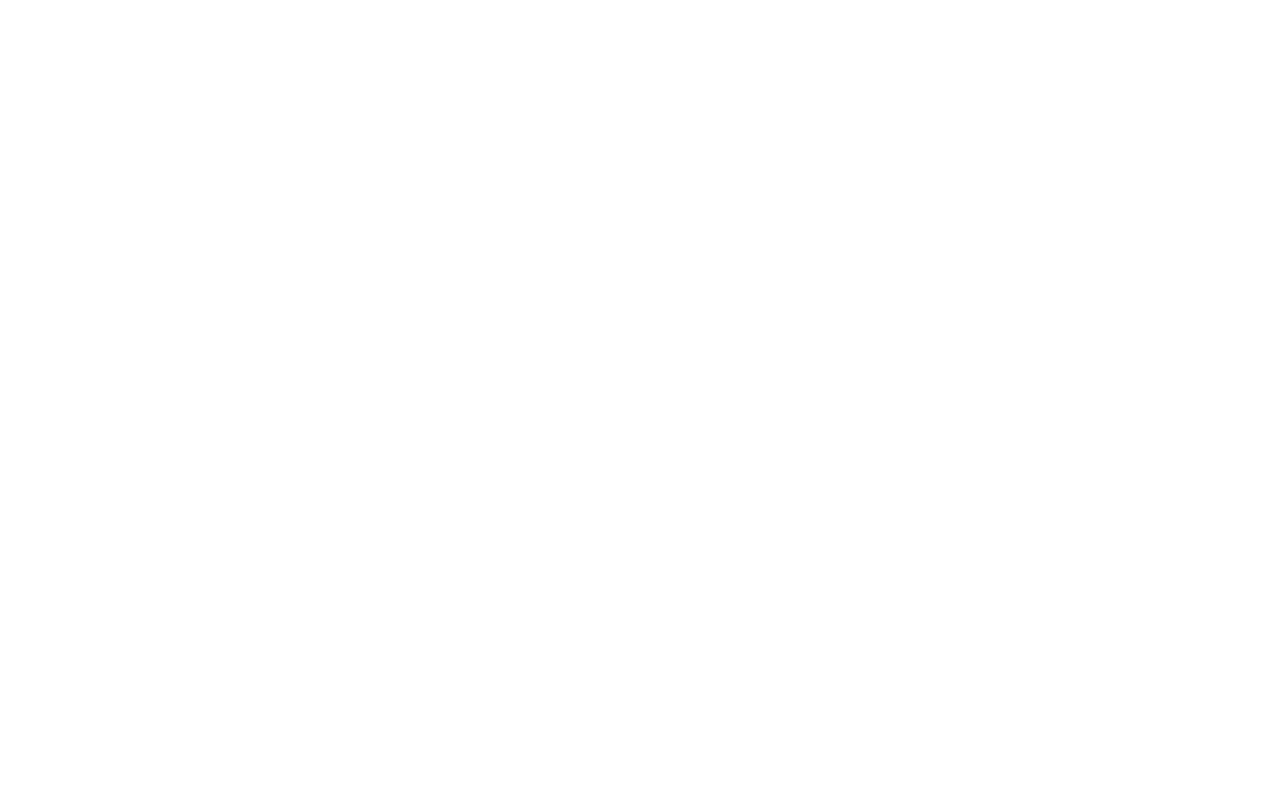
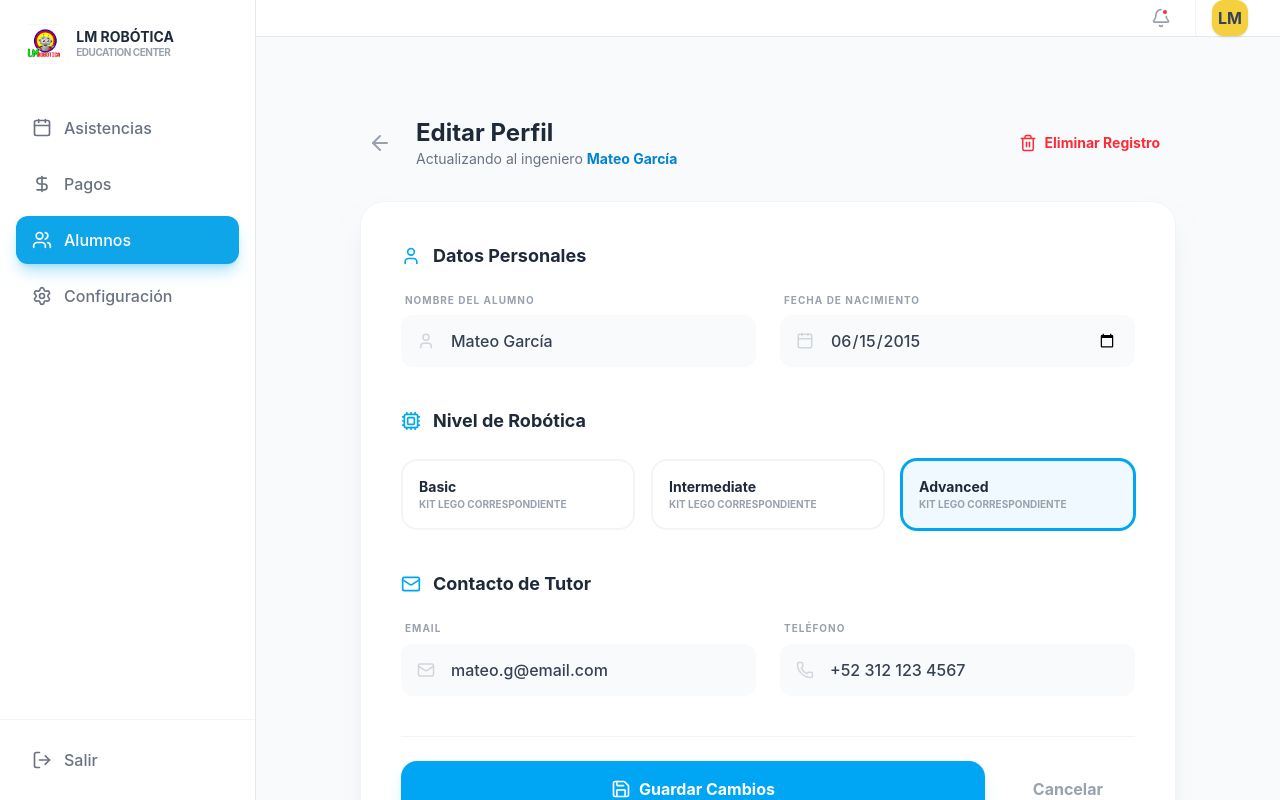
Before and after one commit to luisiy01/lm-robotica-front, a React (Vite) app: page /dashboard/alumnos/editar/1 in a window 1280 px wide. Before the commit this address had no page. Built offline with nearby package versions, Linux system fonts and the light colour scheme.

Commit message:
editar alumno

```diff
--- a/src/components/NewDashboard/NewDashboard.tsx
+++ b/src/components/NewDashboard/NewDashboard.tsx
@@ -13,8 +13,12 @@
 import { Outlet } from "react-router";
 import logoLM from "../../assets/images/logo_lm_robotica.jpg";
 import './NewDashboard.css';
+import { useNavigate } from 'react-router';
 
 export const NewDashboard = () => {
+
+    const navigate = useNavigate();
+
     return (
         <div className="dashboard-container">
 
@@ -48,7 +52,10 @@
                 </nav>
 
                 <div className="p-4 border-t border-gray-100">
-                    <button className="sidebar-item w-full text-red-500 hover:bg-red-50 hover:text-red-600">
+                    <button
+                        className="sidebar-item w-full text-red-500 hover:bg-red-50 hover:text-red-600"
+                        onClick={() => navigate('/')}
+                    >
                         <LogOut size={20} />
                         <span>Salir</span>
                     </button>
--- a/src/components/NewDashboard/components/Alumnos/Alumnos.tsx
+++ b/src/components/NewDashboard/components/Alumnos/Alumnos.tsx
@@ -88,7 +88,8 @@
                         </thead>
                         <tbody className="divide-y divide-gray-50">
                             {alumnosData.map((alumno, index) => (
-                                <tr key={alumno.id} className="table-row-hover stagger-item" style={{ animationDelay: `${index * 0.1}s` }}>
+                                <tr key={alumno.id} className="table-row-hover stagger-item" style={{ animationDelay: `${index * 0.1}s` }}
+                                    onClick={() => navigate(`/dashboard/alumnos/editar/${alumno.id}`)}>
                                     <td className="px-6 py-4">
                                         <div className="flex items-center gap-3">
                                             <div className={`avatar-lego ${alumno.color}`}>
--- /dev/null
+++ b/src/components/NewDashboard/components/Alumnos/EditarAlumno/EditarAlumno.css
@@ -0,0 +1,46 @@
+@import "tailwindcss";
+
+/* Contenedor de la tarjeta del formulario */
+.form-card {
+    @apply bg-white p-6 sm:p-10 rounded-3xl border border-gray-100 shadow-xl shadow-gray-200/50;
+}
+
+/* Títulos de sección con número o icono */
+.section-title {
+    @apply text-lg font-bold text-gray-800 mb-6 flex items-center gap-3;
+}
+
+.step-number {
+    @apply w-7 h-7 bg-sky-100 text-sky-600 rounded-full flex items-center justify-center text-xs font-bold shrink-0;
+}
+
+/* Etiquetas de los campos */
+.input-label {
+    @apply block text-[10px] font-bold text-gray-400 uppercase tracking-widest mb-2 ml-1;
+}
+
+/* Input Base */
+.form-input {
+    @apply w-full py-3 bg-gray-50 border-2 border-transparent rounded-xl focus:bg-white focus:border-sky-500 focus:outline-none transition-all text-gray-700 font-medium placeholder:text-gray-300;
+    /* Espacio extra a la derecha siempre */
+    padding-right: 1rem;
+}
+
+/* Ajuste forzado para iconos a la izquierda */
+.input-with-icon {
+    @apply !pl-12;
+}
+
+/* Área de texto específica */
+.form-textarea {
+    @apply min-h-[120px] pt-3 resize-none;
+}
+
+/* Selectores de Nivel (Estilo LEGO) */
+.level-selector-card {
+    @apply p-4 border-2 border-gray-100 rounded-2xl transition-all duration-200;
+}
+
+.peer:checked+.level-selector-card {
+    @apply border-sky-500 bg-sky-50 ring-1 ring-sky-500;
+}
--- /dev/null
+++ b/src/components/NewDashboard/components/Alumnos/EditarAlumno/EditarAlumno.tsx
@@ -0,0 +1,113 @@
+import { useState } from 'react';
+import { User, Mail, Phone, Save, ArrowLeft, ShieldCheck, Calendar, Trash2, Cpu } from 'lucide-react';
+import './EditarAlumno.css';
+import '../../../NewDashboard.css';
+import { useNavigate } from 'react-router';
+
+export const EditarAlumno = () => {
+    const [formData, setFormData] = useState({
+        nombre: 'Mateo García',
+        fechaNacimiento: '2015-06-15',
+        nivel: 'Advanced',
+        emailTutor: 'mateo.g@email.com',
+        telefono: '+52 312 123 4567',
+        alergias: 'Ninguna'
+    });
+
+    const navigate = useNavigate();
+
+    return (
+        <div className="p-6 lg:p-10 max-w-4xl mx-auto space-y-8 font-sans">
+
+            {/* ENCABEZADO */}
+            <div className="flex flex-col sm:flex-row sm:items-center justify-between gap-4">
+                <div className="flex items-center gap-4">
+                    <button
+                        className="p-2 hover:bg-gray-100 rounded-xl text-gray-400 transition-colors"
+                        onClick={() => navigate('/dashboard/alumnos')}
+                    >
+                        <ArrowLeft size={24} />
+                    </button>
+                    <div>
+                        <h2 className="text-2xl font-bold text-gray-800">Editar Perfil</h2>
+                        <p className="text-sm text-gray-500">Actualizando al ingeniero <span className="text-sky-600 font-bold">{formData.nombre}</span></p>
+                    </div>
+                </div>
+                <button className="flex items-center justify-center gap-2 px-4 py-2 text-red-500 hover:bg-red-50 rounded-xl font-bold transition-all text-sm">
+                    <Trash2 size={18} />
+                    Eliminar Registro
+                </button>
+            </div>
+
+            <form className="form-card animate-fade-up">
+                {/* DATOS PERSONALES */}
+                <section className="mb-10">
+                    <h3 className="section-title"><User className="text-sky-500" size={20} /> Datos Personales</h3>
+                    <div className="grid grid-cols-1 md:grid-cols-2 gap-6">
+                        <div className="space-y-1">
+                            <label className="input-label">Nombre del Alumno</label>
+                            <div className="relative flex items-center">
+                                <User className="absolute left-4 text-gray-300 z-10" size={18} />
+                                <input type="text" value={formData.nombre} className="form-input input-with-icon" />
+                            </div>
+                        </div>
+                        <div className="space-y-1">
+                            <label className="input-label">Fecha de Nacimiento</label>
+                            <div className="relative flex items-center">
+                                <Calendar className="absolute left-4 text-gray-300 z-10" size={18} />
+                                <input type="date" value={formData.fechaNacimiento} className="form-input input-with-icon" />
+                            </div>
+                        </div>
+                    </div>
+                </section>
+
+                {/* NIVEL */}
+                <section className="mb-10">
+                    <h3 className="section-title"><Cpu className="text-sky-500" size={20} /> Nivel de Robótica</h3>
+                    <div className="grid grid-cols-1 sm:grid-cols-3 gap-4">
+                        {['Basic', 'Intermediate', 'Advanced'].map((lvl) => (
+                            <label key={lvl} className="cursor-pointer">
+                                <input type="radio" name="nivel" className="hidden peer" checked={formData.nivel === lvl} readOnly />
+                                <div className="level-selector-card">
+                                    <p className="font-bold text-gray-800 text-sm">{lvl}</p>
+                                    <p className="text-[10px] text-gray-400 font-bold uppercase">Kit LEGO Correspondiente</p>
+                                </div>
+                            </label>
+                        ))}
+                    </div>
+                </section>
+
+                {/* CONTACTO */}
+                <section className="mb-10">
+                    <h3 className="section-title"><Mail className="text-sky-500" size={20} /> Contacto de Tutor</h3>
+                    <div className="grid grid-cols-1 md:grid-cols-2 gap-6">
+                        <div className="space-y-1">
+                            <label className="input-label">Email</label>
+                            <div className="relative flex items-center">
+                                <Mail className="absolute left-4 text-gray-300 z-10" size={18} />
+                                <input type="email" value={formData.emailTutor} className="form-input input-with-icon" />
+                            </div>
+                        </div>
+                        <div className="space-y-1">
+                            <label className="input-label">Teléfono</label>
+                            <div className="relative flex items-center">
+                                <Phone className="absolute left-4 text-gray-300 z-10" size={18} />
+                                <input type="tel" value={formData.telefono} className="form-input input-with-icon" />
+                            </div>
+                        </div>
+                    </div>
+                </section>
+
+                {/* BOTONES */}
+                <div className="flex flex-col sm:flex-row gap-4 pt-6 border-t border-gray-100">
+                    <button type="submit" className="flex-1 bg-sky-500 text-white font-bold py-4 rounded-2xl hover:bg-sky-600 transition-all flex items-center justify-center gap-2 shadow-lg shadow-sky-500/20">
+                        <Save size={20} /> Guardar Cambios
+                    </button>
+                    <button type="button" className="px-8 py-4 text-gray-400 font-bold hover:text-gray-600 transition-colors">
+                        Cancelar
+                    </button>
+                </div>
+            </form>
+        </div>
+    );
+};
--- a/src/routes/Mainroutes.tsx
+++ b/src/routes/Mainroutes.tsx
@@ -3,15 +3,17 @@
 import { NewDashboard } from "../components/NewDashboard/NewDashboard";
 import { Alumnos } from "../components/NewDashboard/components/Alumnos/Alumnos";
 import { NuevoAlumno } from "../components/NewDashboard/components/Alumnos/NuevoAlumno/NuevoAlumno";
+import { EditarAlumno } from "../components/NewDashboard/components/Alumnos/EditarAlumno/EditarAlumno";
 
 export const Mainroutes = () => {
     return (
         <Routes>
             <Route path="/" element={<Login />} />
             <Route path="dashboard" element={<NewDashboard />} >
-                <Route index element={<NewDashboard />} />
+                <Route index element={<Alumnos />} />
                 <Route path="alumnos" element={<Alumnos />} />
                 <Route path="alumnos/nuevo" element={<NuevoAlumno />} />
+                <Route path="alumnos/editar/:id" element={<EditarAlumno />} />
             </Route>
         </Routes>
     )
```
